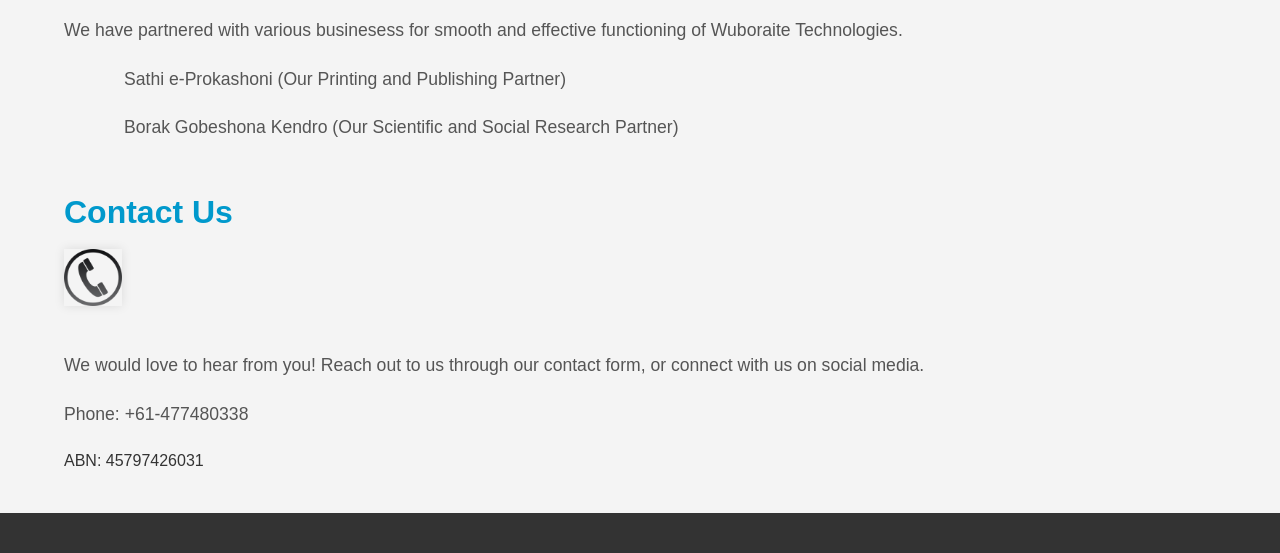
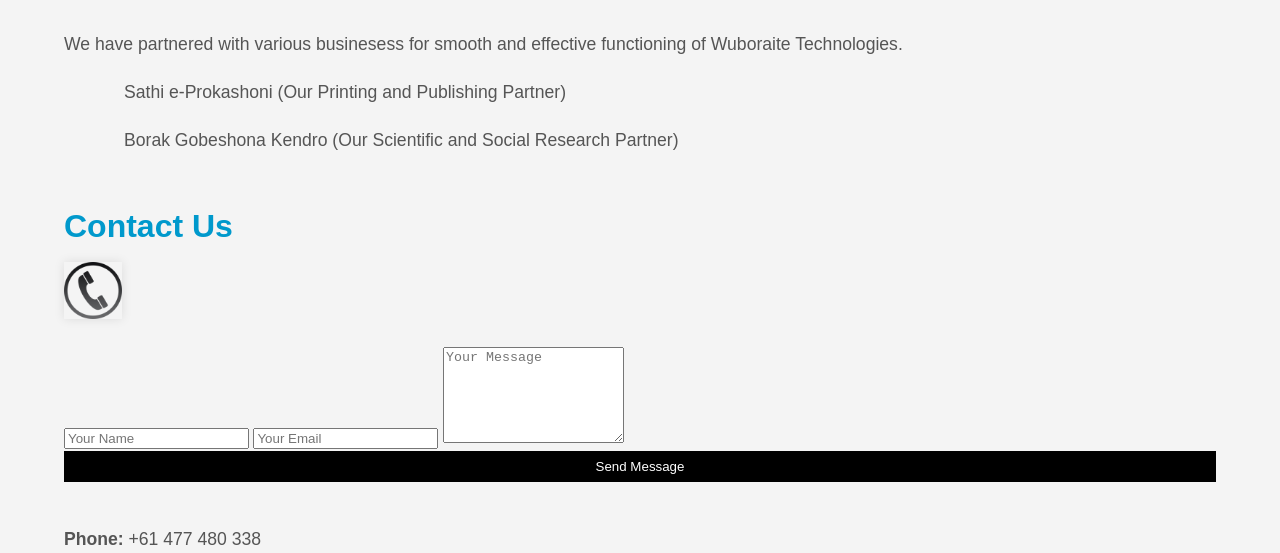
Before and after one commit to mithunnathn/wuboraite, a plain HTML site: page index.html in a window 1280 px wide. Shown: the part 3332-3885 px from the top of the page. Drawn offline with Linux system fonts and the light colour scheme.

Commit message:
Add contact form to index.html
Added a contact form with input fields for name, email, and message, along with a submit button.

```diff
--- a/index.html
+++ b/index.html
@@ -98,7 +98,7 @@
         <p class="title">Founder &amp; Director</p>
         <p>With near two decades of experience in the field of High-temperature Materials, Solid Waste Recycling, Refractory Monolithics, Cements and Glass, Prof. Mithun Nath founded Wuboraite Technologies, and responsible for comapny's operation, strategy and heading research and product development of high-temperature materials.</p>
 
-        <p><button class="button">Contact</button></p>
+        <p><a href="#contact" class="button">Contact</a></p>
       </div>
     </div>
   </div>
@@ -127,15 +127,43 @@
 			</p>
     </section>
 
-    <!-- Contact Us Section -->
-    <section id="contact" class="container">
-        <h2>Contact Us</h2>
-        <img src="css-photo/contacts.png" alt="Contact Us" class="section-img">
-        <p>We would love to hear from you! Reach out to us through our contact form, or connect with us on social media.
-        <p>Phone: +61-477480338</p>
-		</p> ABN: 45797426031</p>
+<!-- Contact Us Section -->
+<section id="contact" class="container">
+    <h2>Contact Us</h2>
 
-    </section>
+    <img src="css-photo/contacts.png" alt="Contact Us" class="section-img">
+
+    <form action="https://formspree.io/f/mbdveapg" method="POST">
+
+        <input type="text"
+               name="name"
+               placeholder="Your Name"
+               required>
+
+        <input type="email"
+               name="email"
+               placeholder="Your Email"
+               required>
+
+        <textarea
+            name="message"
+            placeholder="Your Message"
+            rows="6"
+            required></textarea>
+
+        <button type="submit" class="button">
+            Send Message
+        </button>
+
+    </form>
+
+    <br>
+
+    <p><strong>Phone:</strong> +61 477 480 338</p>
+
+    <p><strong>ABN:</strong> 45797426031</p>
+
+</section>
 
     <!-- Social Media Section -->
     <footer>
```
